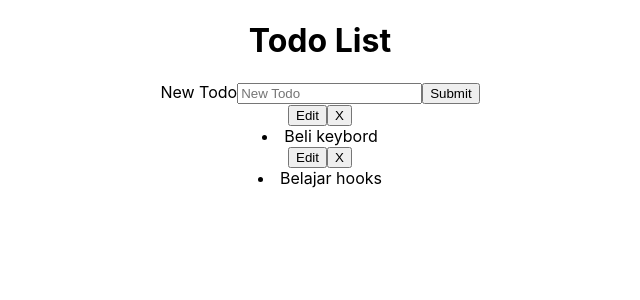
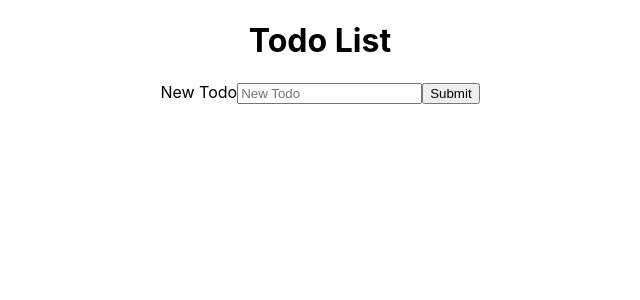
Before and after one commit to xvferdy/todo-app, a React (Create React App) app: page / in a window 1280 px wide. Shown: the top 300 px of the page, without its empty margins (320-960 px from the left). Built offline with nearby package versions, Linux system fonts and the light colour scheme.

Commit message:
Add key & can remove Todo

```diff
--- a/package.json
+++ b/package.json
@@ -8,7 +8,8 @@
     "@testing-library/user-event": "^7.2.1",
     "react": "^16.13.1",
     "react-dom": "^16.13.1",
-    "react-scripts": "3.4.3"
+    "react-scripts": "3.4.3",
+    "uuid": "^8.3.0"
   },
   "scripts": {
     "start": "react-scripts start",
--- a/src/NewTodoForm.js
+++ b/src/NewTodoForm.js
@@ -1,5 +1,5 @@
 import React from "react";
-
+import { v4 as uuidv4 } from "uuid";
 import "./App.css";
 
 class NewTodoForm extends React.Component {
@@ -12,7 +12,8 @@ class NewTodoForm extends React.Component {
 
   handleSubmit = (e) => {
     e.preventDefault();
-    this.props.newTodo(this.state);
+    const todoId = { ...this.state, id: uuidv4() }; //passing new props, id
+    this.props.newTodo(todoId);
     this.setState({
       task: "",
     });
--- a/src/Todo.js
+++ b/src/Todo.js
@@ -3,11 +3,21 @@ import React from "react";
 import "./App.css";
 
 class Todo extends React.Component {
+  constructor(props) {
+    super(props);
+    this.state = {
+      id: this.props.id,
+    };
+  }
+  handleRemove = () => {
+    this.props.remove(this.state.id);
+  };
+
   render() {
     return (
       <div className="Todo">
         <button>Edit</button>
-        <button>X</button>
+        <button onClick={this.handleRemove}>X</button>
         <li>{this.props.task}</li>
       </div>
     );
--- a/src/TodoList.js
+++ b/src/TodoList.js
@@ -6,7 +6,7 @@ class TodoList extends React.Component {
   constructor(props) {
     super(props);
     this.state = {
-      todos: [{ task: "Beli keybord" }, { task: "Belajar hooks" }],
+      todos: [],
     };
   }
 
@@ -17,10 +17,21 @@ class TodoList extends React.Component {
     }));
   };
 
+  removeTodo = (id) => {
+    this.setState({
+      todos: this.state.todos.filter((todo) => todo.id !== id),
+    });
+  };
+
   render() {
-    const todos = this.state.todos.map((todo) => {
-      return <Todo task={todo.task} />;
-    });
+    const todos = this.state.todos.map((todo) => (
+      <Todo
+        key={todo.id}
+        id={todo.id}
+        task={todo.task}
+        remove={this.removeTodo}
+      />
+    ));
     return (
       <div className="TodoList">
         <h1>Todo List</h1>
```
Also changed, not shown: 1 other file (tests, documents, lock files or other folders).
